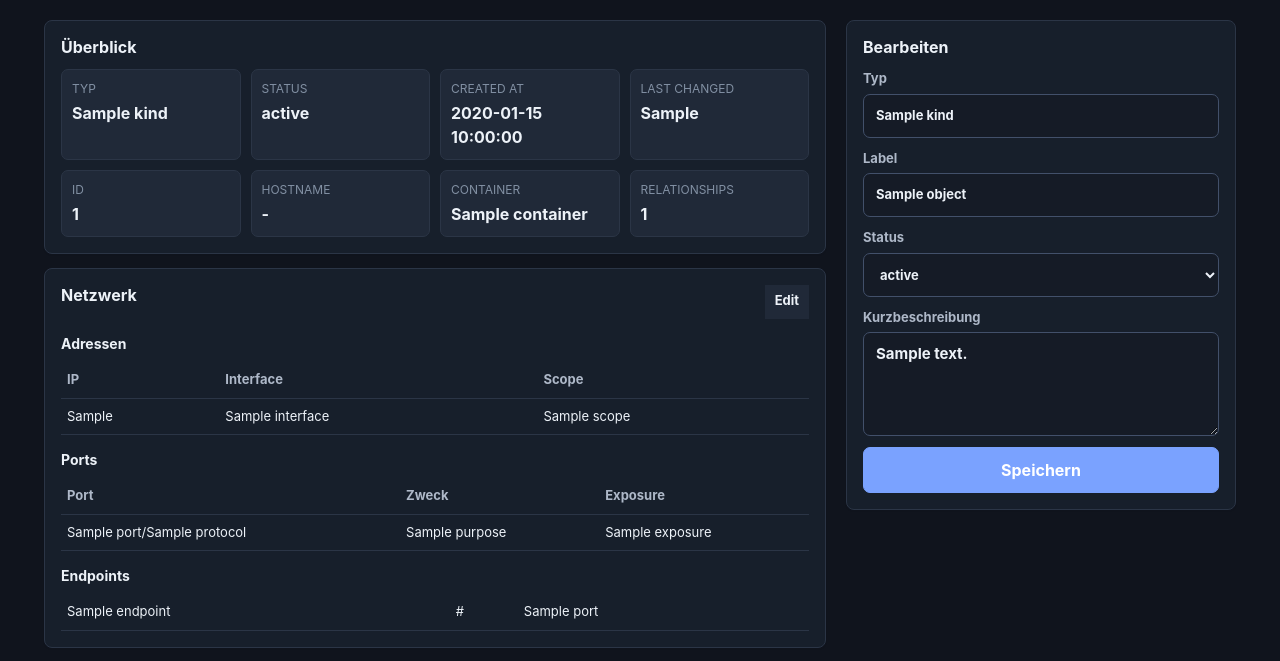
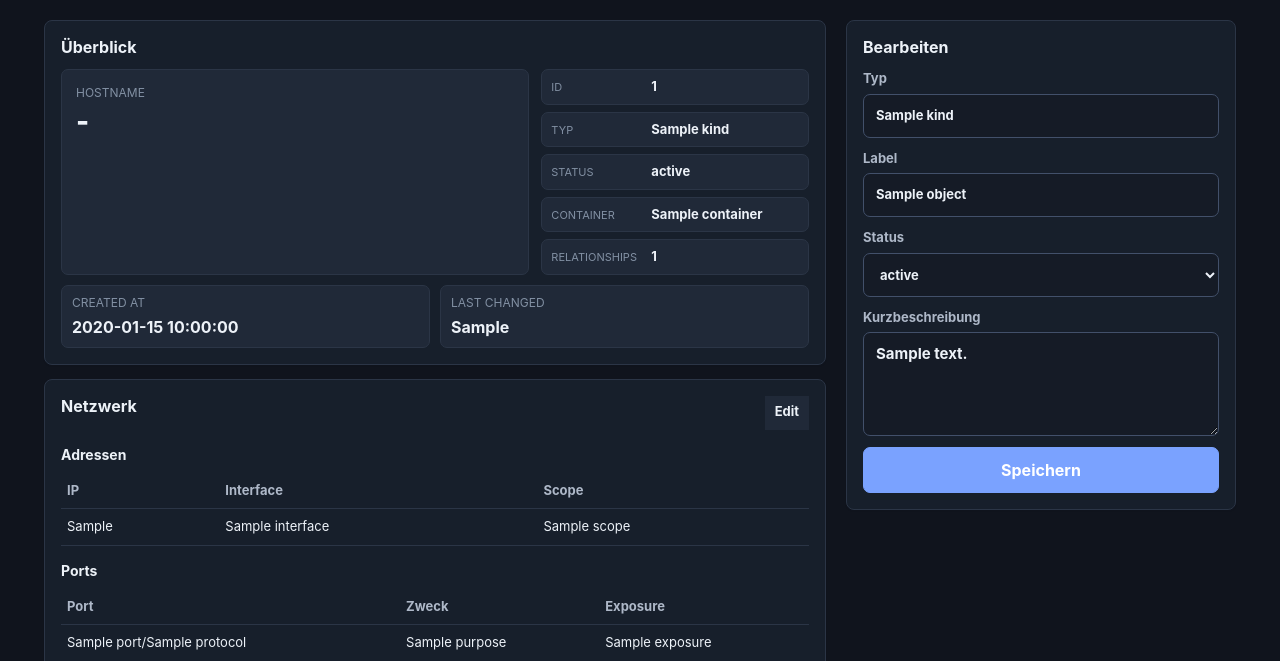
Before and after one commit to reisball/blockwart, a FastAPI app: template src/blockwart/ui/templates/object_detail.html in a window 1280 px wide. Shown: the part 187-848 px from the top of the page. Run offline with FastAPI, Linux system fonts and the light colour scheme; the template is opened without the code that fills it: most values are stand-ins (such as "Sample title", 1, 10 or a date in 2020).

Commit message:
TASK-031: restructure overview hostname layout

```diff
--- a/src/blockwart/ui/static/app.css
+++ b/src/blockwart/ui/static/app.css
@@ -428,17 +428,73 @@ button:hover,
   max-width: 100%;
 }
 
-.facts {
-  display: grid;
-  grid-template-columns: repeat(4, minmax(0, 1fr));
-  gap: 10px;
-}
-
 .fact {
   border: 1px solid var(--border);
   background: var(--surface-muted);
   border-radius: 7px;
   padding: 10px;
+}
+
+.overview-card {
+  display: grid;
+  grid-template-columns: minmax(220px, 1.4fr) minmax(180px, 0.8fr);
+  gap: 12px;
+  align-items: stretch;
+}
+
+.overview-primary {
+  border: 1px solid var(--border);
+  background: var(--surface-muted);
+  border-radius: 7px;
+  padding: 14px;
+  min-width: 0;
+}
+
+.overview-hostname {
+  margin-top: 4px;
+  font-size: 28px;
+  line-height: 1.12;
+  font-weight: 800;
+  overflow-wrap: anywhere;
+}
+
+.overview-labels {
+  display: grid;
+  gap: 7px;
+}
+
+.overview-label {
+  display: grid;
+  grid-template-columns: minmax(90px, 0.75fr) minmax(0, 1.25fr);
+  gap: 10px;
+  align-items: baseline;
+  border: 1px solid var(--border);
+  background: var(--surface-muted);
+  border-radius: 7px;
+  padding: 7px 9px;
+  min-width: 0;
+}
+
+.overview-label span {
+  color: var(--faint);
+  font-size: 11px;
+  text-transform: uppercase;
+}
+
+.overview-label strong {
+  overflow-wrap: anywhere;
+  font-size: 13px;
+}
+
+.overview-times {
+  display: grid;
+  grid-template-columns: repeat(2, minmax(0, 1fr));
+  gap: 10px;
+  margin-top: 10px;
+}
+
+.fact-small {
+  padding: 8px 10px;
 }
 
 .fact-label {
@@ -559,8 +615,8 @@ pre {
     position: static;
   }
 
-  .facts {
-    grid-template-columns: repeat(2, minmax(0, 1fr));
+  .overview-card {
+    grid-template-columns: 1fr;
   }
 }
 
@@ -574,8 +630,17 @@ pre {
     font-size: 25px;
   }
 
-  .facts {
+  .overview-times {
     grid-template-columns: 1fr;
+  }
+
+  .overview-label {
+    grid-template-columns: 1fr;
+    gap: 2px;
+  }
+
+  .overview-hostname {
+    font-size: 24px;
   }
 }
 
--- a/src/blockwart/ui/templates/object_detail.html
+++ b/src/blockwart/ui/templates/object_detail.html
@@ -38,40 +38,44 @@
       <section class="stack">
         <section class="panel">
           <h2 class="section-title">Überblick</h2>
-          <div class="facts">
-            <div class="fact">
-              <div class="fact-label">Typ</div>
-              <div class="fact-value">{{ object.kind }}</div>
+          <div class="overview-card">
+            <div class="overview-primary">
+              <div class="fact-label">Hostname</div>
+              <div class="overview-hostname">{{ network.hostnames|first or "-" }}</div>
             </div>
-            <div class="fact">
-              <div class="fact-label">Status</div>
-              <div class="fact-value">{{ object.status }}</div>
+            <div class="overview-labels">
+              <div class="overview-label">
+                <span>ID</span>
+                <strong>{{ object.id }}</strong>
+              </div>
+              <div class="overview-label">
+                <span>Typ</span>
+                <strong>{{ object.kind }}</strong>
+              </div>
+              <div class="overview-label">
+                <span>Status</span>
+                <strong>{{ object.status }}</strong>
+              </div>
+              {% if container %}
+                <div class="overview-label">
+                  <span>Container</span>
+                  <strong>{{ container.label or container.id }}</strong>
+                </div>
+              {% endif %}
+              <div class="overview-label">
+                <span>Relationships</span>
+                <strong>{{ relationships|length }}</strong>
+              </div>
             </div>
-            <div class="fact">
+          </div>
+          <div class="overview-times">
+            <div class="fact fact-small">
               <div class="fact-label">Created at</div>
               <div class="fact-value">{{ object.created_at or "-" }}</div>
             </div>
-            <div class="fact">
+            <div class="fact fact-small">
               <div class="fact-label">Last changed</div>
               <div class="fact-value">{{ object.last_changed or object.updated_at or "-" }}</div>
-            </div>
-            <div class="fact">
-              <div class="fact-label">ID</div>
-              <div class="fact-value">{{ object.id }}</div>
-            </div>
-            <div class="fact">
-              <div class="fact-label">Hostname</div>
-              <div class="fact-value">{{ network.hostnames|first or "-" }}</div>
-            </div>
-            {% if container %}
-              <div class="fact">
-                <div class="fact-label">Container</div>
-                <div class="fact-value">{{ container.label or container.id }}</div>
-              </div>
-            {% endif %}
-            <div class="fact">
-              <div class="fact-label">Relationships</div>
-              <div class="fact-value">{{ relationships|length }}</div>
             </div>
           </div>
         </section>
```
